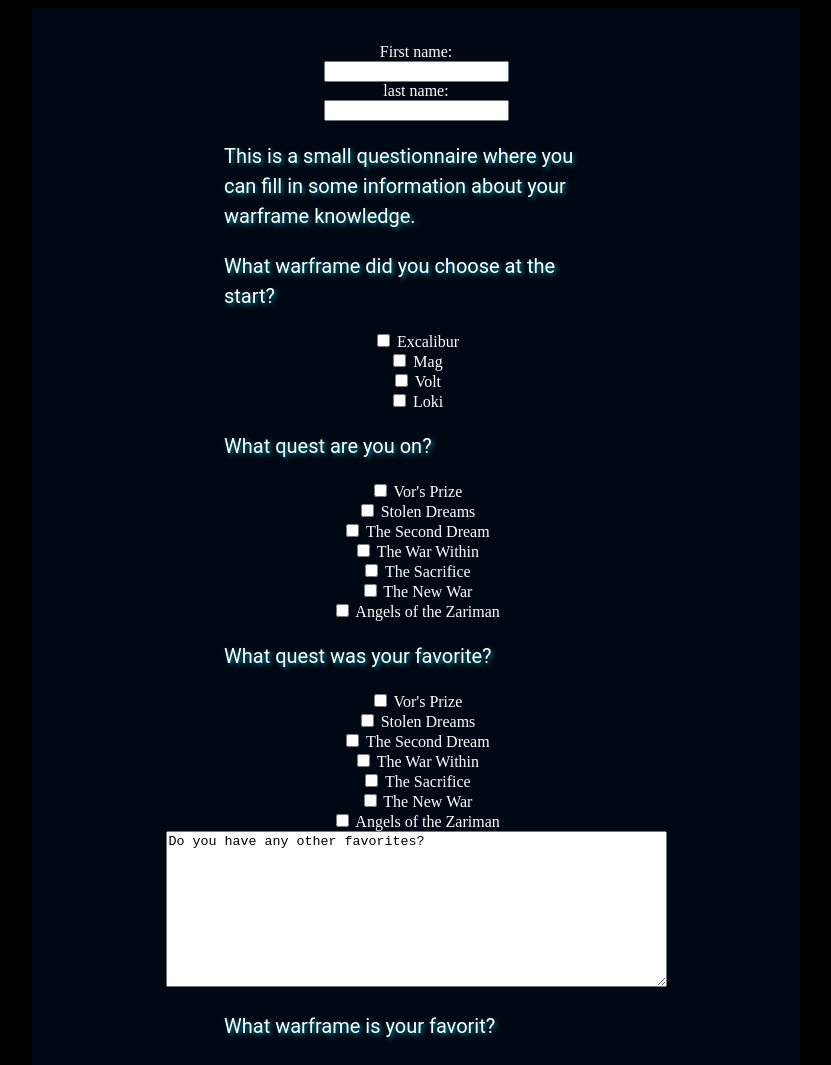
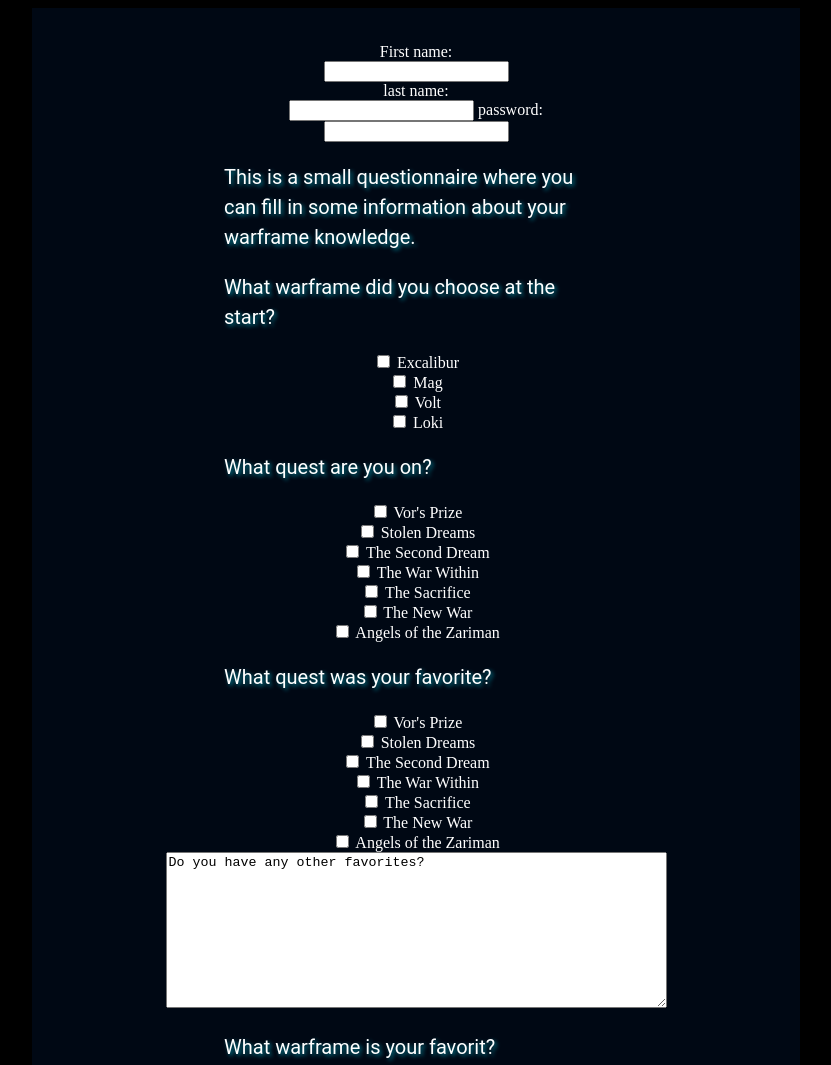
Before and after one commit to Themagicman2/Warframe_wiki, a plain HTML site: page Forum.html in a window 1280 px wide. Shown: the top 1065 px of the page, without its empty margins (224-1055 px from the left). Drawn offline with Linux system fonts and the light colour scheme.

Commit message:
Add files via upload

```diff
--- a/Forum.html
+++ b/Forum.html
@@ -12,10 +12,12 @@
     <main class="page-overlay">
         <h1><form action=""></form></h1>
         <form action="LogOut.html" get>
-            <label for="fname" >First name:</label><br>
+            <label for="fname">First name:</label><br>
             <input type="text" id="fname" name="fname" required><br>
             <label for="lname">last name:</label><br>
             <input type="text" id="lname" name="lname" required>
+            <label for="password">password:</label><br>
+            <input type="text" id="password" name="password" required><br>
             <p>
                 This is a small questionnaire where you can fill in some information about your warframe knowledge.
             </p>
```
